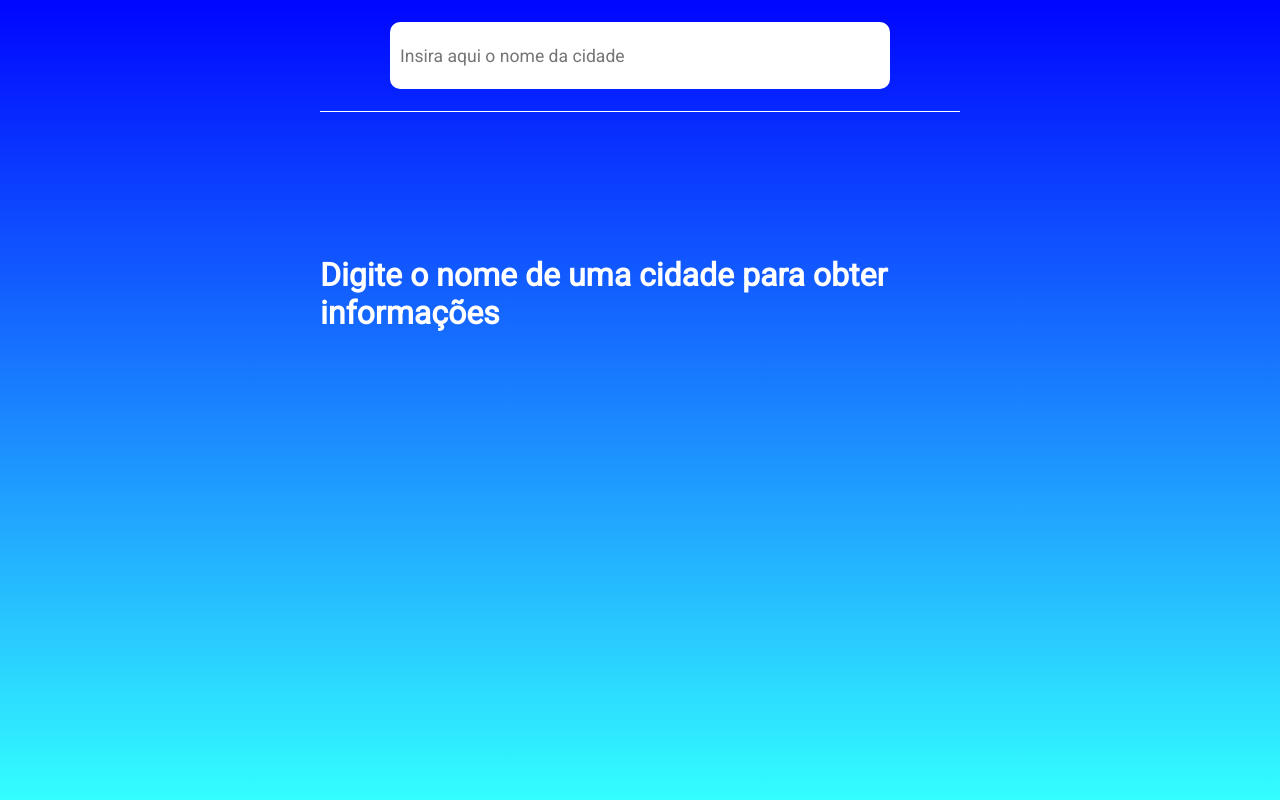
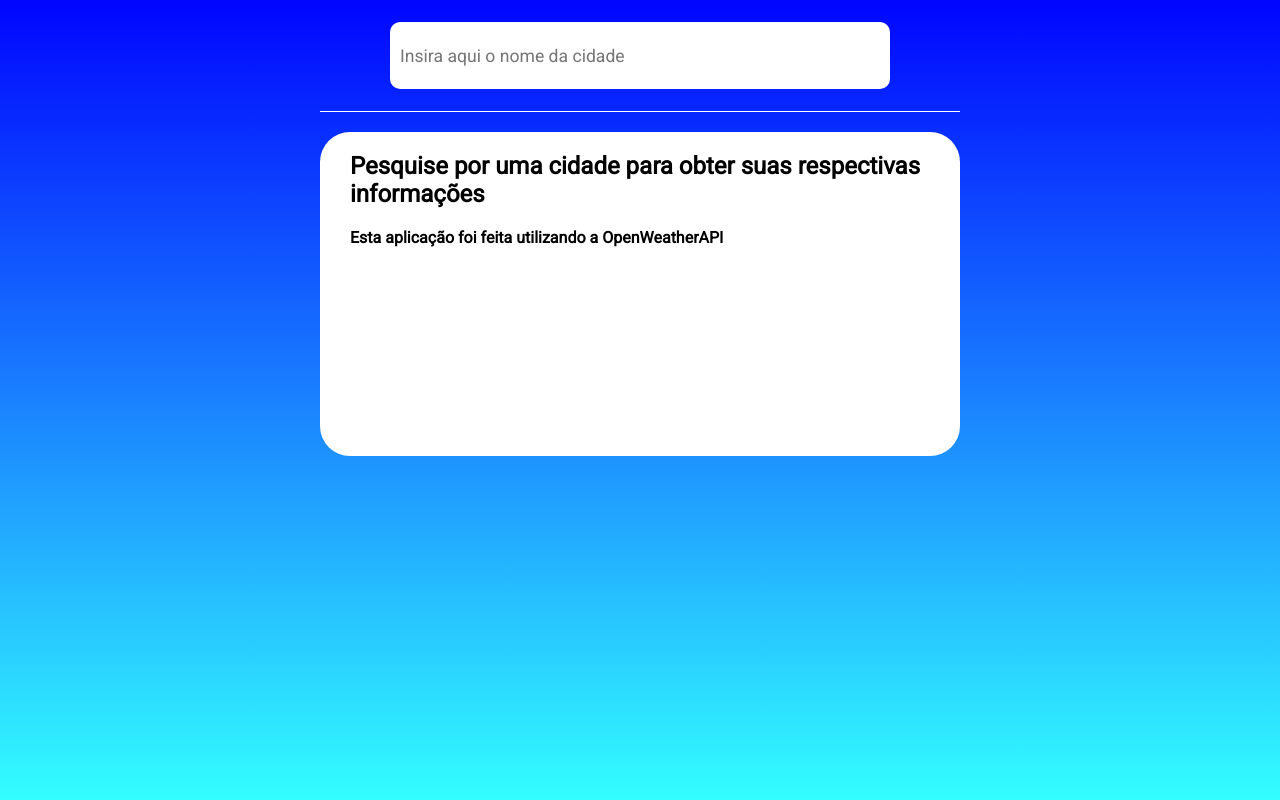
Before and after one commit to HenriqueMelo2007/previsao-tempo, a React (Vite) app: page / in a window 1280 px wide. Built offline with nearby package versions, Linux system fonts and the light colour scheme.

Commit message:
criação de novo componente

```diff
--- a/src/App.tsx
+++ b/src/App.tsx
@@ -39,8 +39,6 @@ export function App() {
     const urlAPI = `http://api.openweathermap.org/data/2.5/weather?q=${nomeCidade}&appid=${keyAPI}&units=metric&lang=pt_br`
     const jsonAPI = await axios.get(urlAPI).then(Response => Response.data)
 
-    console.log(jsonAPI)
-
     atribuindoValores(jsonAPI)
   }
 
--- /dev/null
+++ b/src/components/previsao/pesquiseporprevisao.tsx
@@ -0,0 +1,10 @@
+export function PesquisePorPrevisao () {
+  return (
+    <div className="boxPrevisao">
+
+      <h2>Pesquise por uma cidade para obter suas respectivas informações</h2>
+      <h4>Esta aplicação foi feita utilizando a OpenWeatherAPI</h4>
+
+    </div>
+  )
+}
--- a/src/components/previsao/previsao.css
+++ b/src/components/previsao/previsao.css
@@ -6,7 +6,7 @@
   padding-top: 20px;
 }
 
-.resultado {
+.boxPrevisao {
   padding: 20px 30px;
   border-radius: 30px;
   width: 100%;
@@ -39,3 +39,7 @@
 .velocidadeVento {
   margin-top: 10px;
 }
+
+h4 {
+  margin-top: 20px;
+}
--- a/src/components/previsao/previsao.tsx
+++ b/src/components/previsao/previsao.tsx
@@ -1,3 +1,4 @@
+import { PesquisePorPrevisao } from './pesquiseporprevisao'
 import './previsao.css'
 import { ResultadoPrevisao } from './resultadoprevisao'
 
@@ -18,7 +19,7 @@ export function Previsao({pesquisaFeita, nomeCidadeEscolhida, pais, temperatura,
   return (
     <div className="previsao">
 
-      {pesquisaFeita ? <ResultadoPrevisao nomeCidadeEscolhida={nomeCidadeEscolhida} pais={pais} temperatura={temperatura} sensacao={sensacao} tempMin={tempMin} tempMax={tempMax} descricao={descricao} umidade={umidade} velocidadeVento={velocidadeVento} /> : <h1>Digite o nome de uma cidade para obter informações</h1>}
+      {pesquisaFeita ? <ResultadoPrevisao nomeCidadeEscolhida={nomeCidadeEscolhida} pais={pais} temperatura={temperatura} sensacao={sensacao} tempMin={tempMin} tempMax={tempMax} descricao={descricao} umidade={umidade} velocidadeVento={velocidadeVento} /> : <PesquisePorPrevisao/>}
 
 
 
--- a/src/components/previsao/resultadoprevisao.tsx
+++ b/src/components/previsao/resultadoprevisao.tsx
@@ -13,7 +13,7 @@ interface propsResultadoPrevisao {
 export function ResultadoPrevisao({nomeCidadeEscolhida, pais, temperatura, sensacao, tempMin, tempMax, descricao, umidade, velocidadeVento}:propsResultadoPrevisao) {
 
   return (
-      <div className="resultado">
+      <div className="boxPrevisao">
         <p>{nomeCidadeEscolhida}, {pais}</p>
         <h2 className="tempEClima">{temperatura}°C</h2>
 
```
